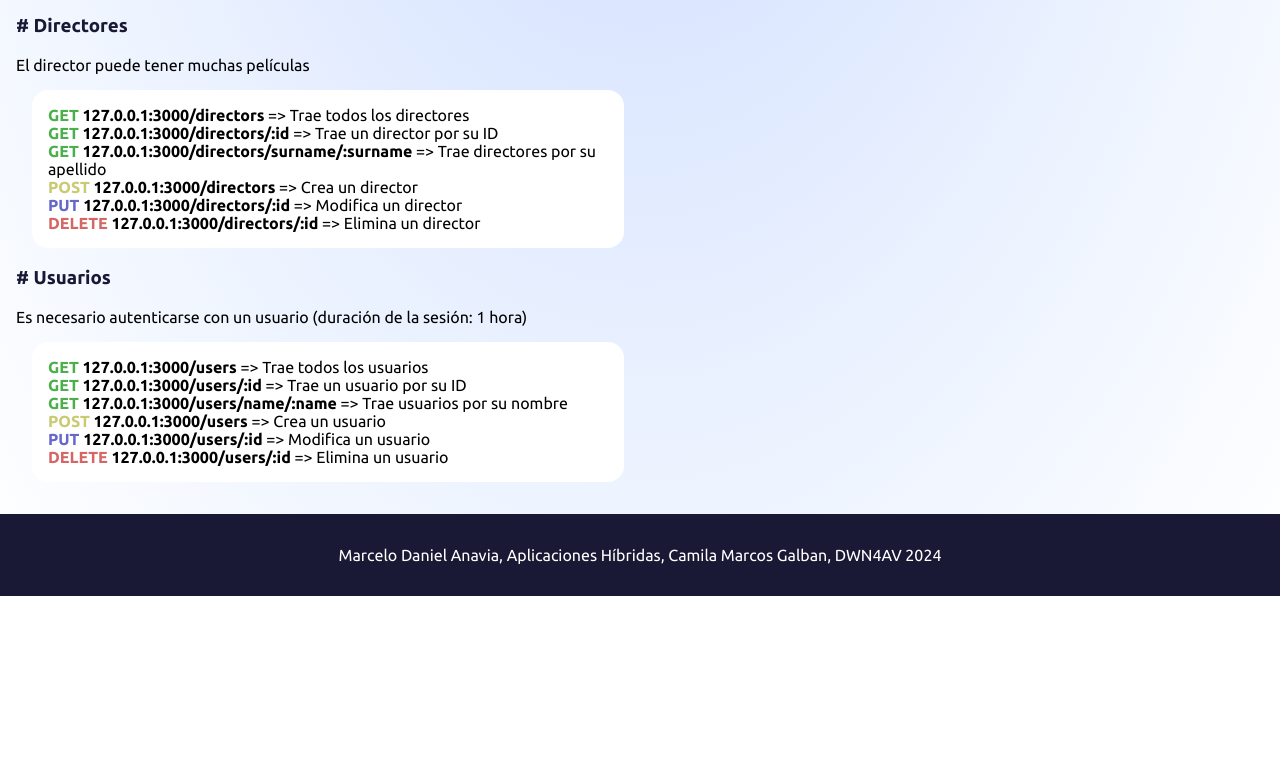
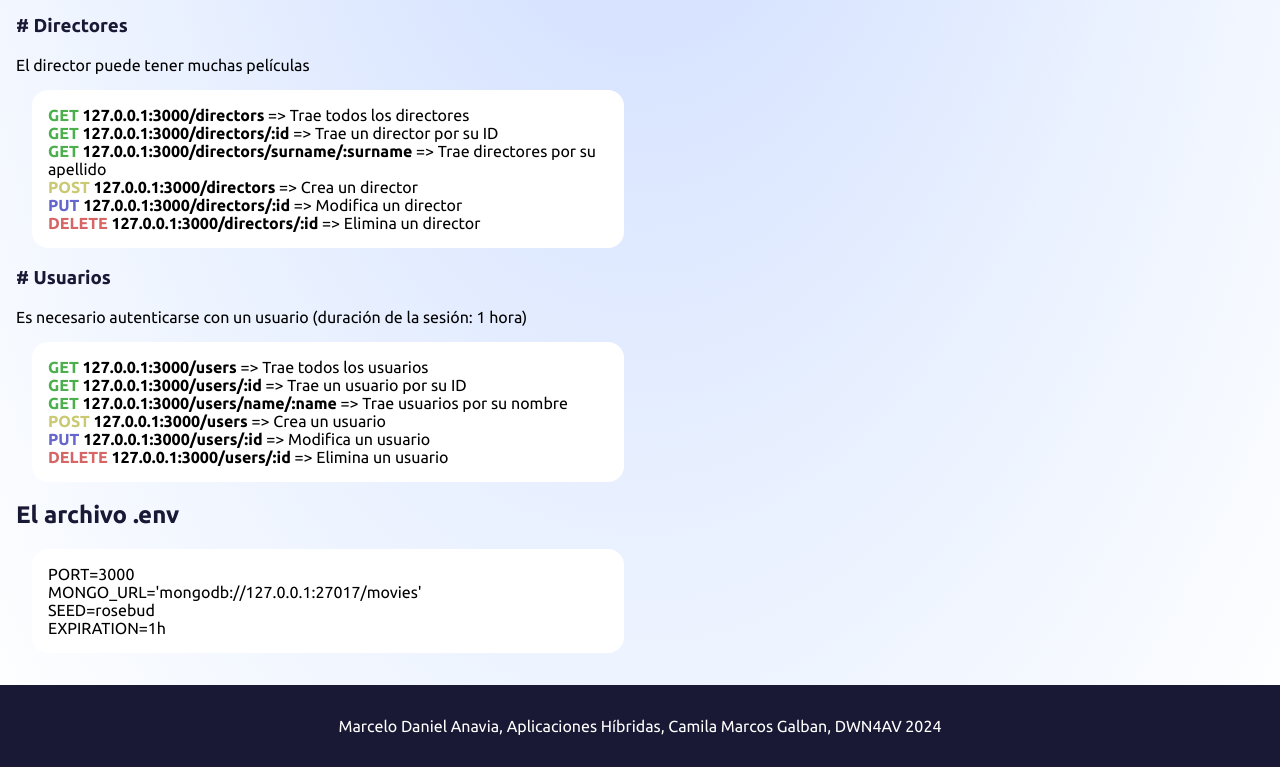
Before and after one commit to stoicos/parcial1-aplicaciones-hibridas, a website: page index.html in a window 1280 px wide. Shown: the part 1629-2396 px from the top of the page. Before the commit the page ends 2225 px from the top, so only its background shows below. Drawn offline with Linux system fonts and the light colour scheme.

Commit message:
finish html

```diff
--- a/index.html
+++ b/index.html
@@ -149,7 +149,13 @@
             <li><span class="azul">PUT</span> <b>127.0.0.1:3000/users/:id</b> => Modifica un usuario</li>
             <li><span class="rojo">DELETE</span> <b>127.0.0.1:3000/users/:id</b> => Elimina un usuario</li>
         </ul>
-
+        <h2>El archivo .env</h2>
+        <ul class="lista">
+            <li>PORT=3000</li>
+            <li>MONGO_URL='mongodb://127.0.0.1:27017/movies'</li>
+            <li>SEED=rosebud</li>
+            <li>EXPIRATION=1h</li>
+        </ul>
     </div>
     <footer>
         <p>Marcelo Daniel Anavia, Aplicaciones Híbridas, Camila Marcos Galban, DWN4AV 2024</p>
```
